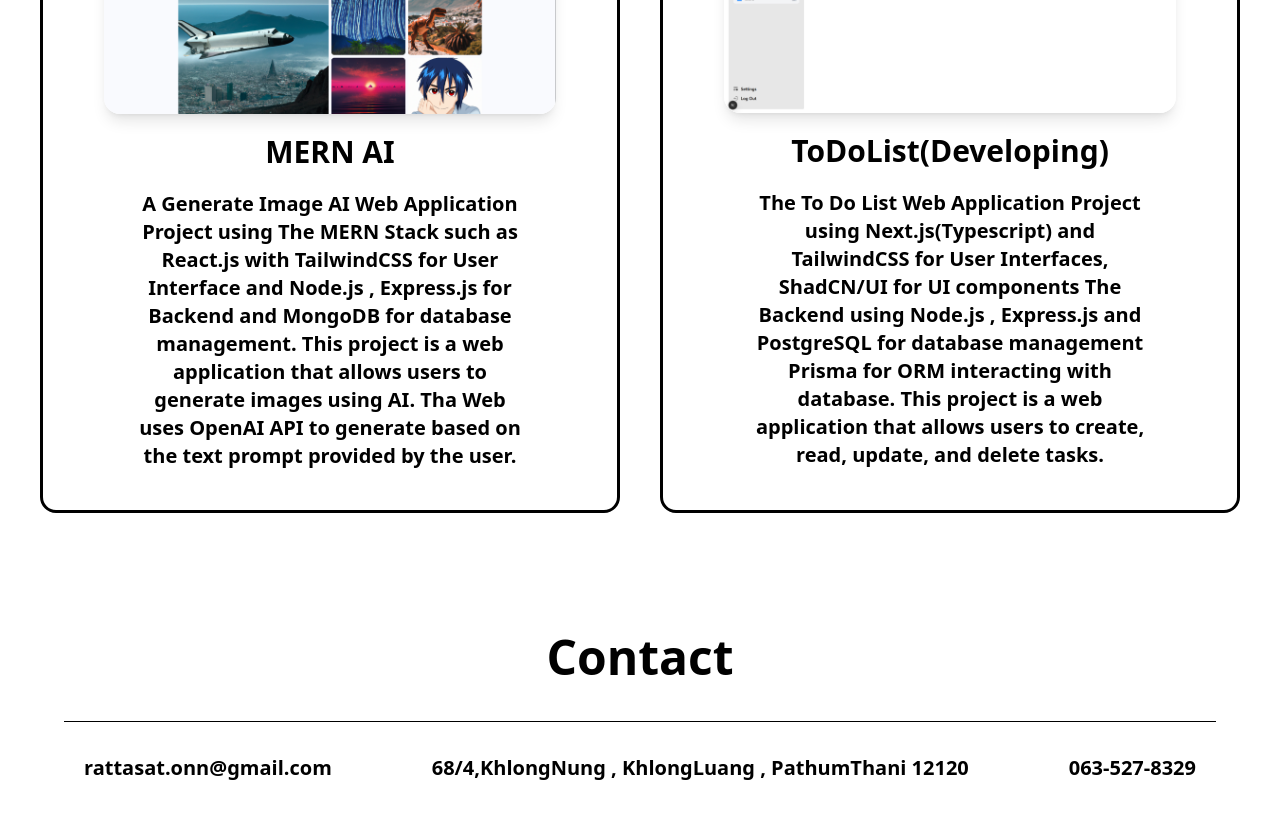
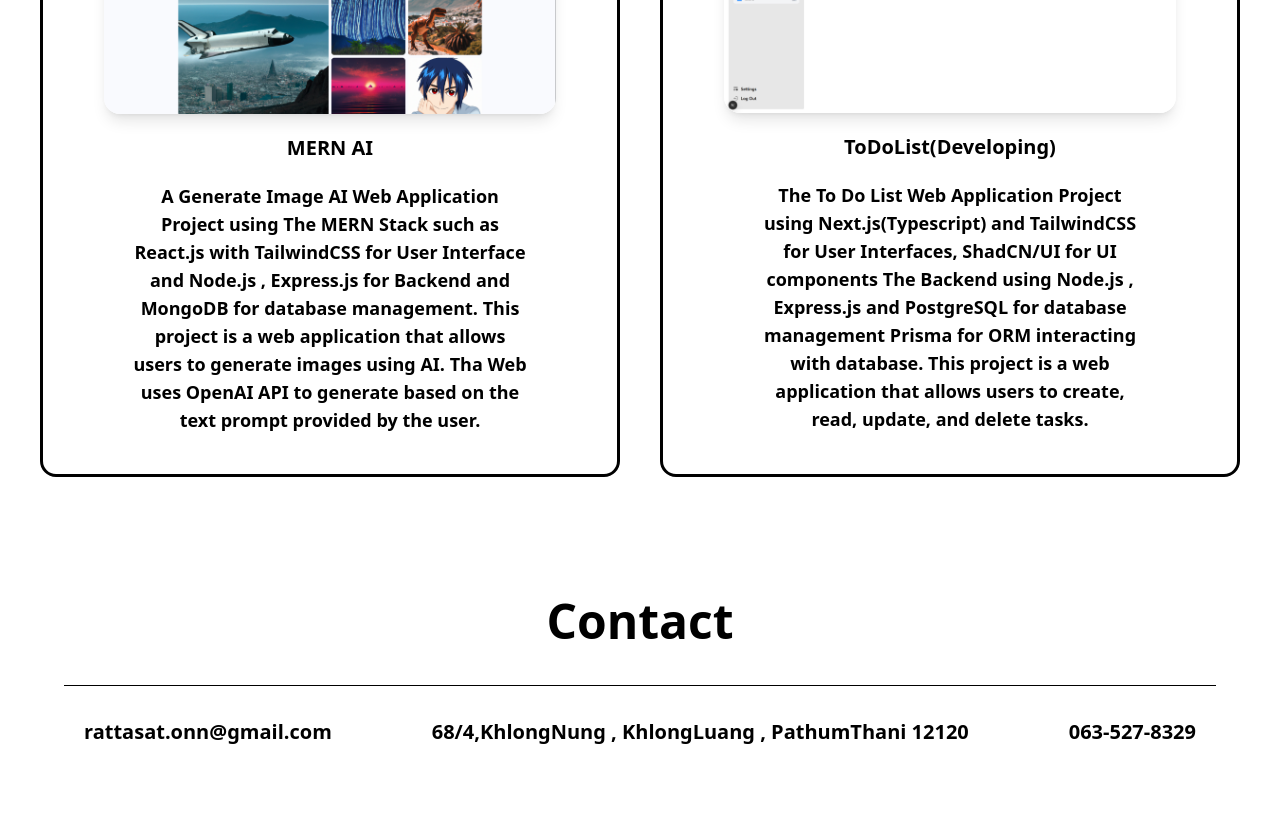
Before and after one commit to chxmpizz/My_Portfolio, a React (Vite) app: page / in a window 1280 px wide. Shown: the part 1740-2554 px from the top of the page. After the commit the page ends 2518 px from the top, so only its background shows below. Built offline with nearby package versions, Linux system fonts and the light colour scheme.

Commit message:
Fix overflow margin

```diff
--- a/src/pages/Contact.tsx
+++ b/src/pages/Contact.tsx
@@ -1,6 +1,6 @@
 const Contact = () => {
   return (
-    <div className="mt-15 text-5xl flex flex-col items-center justify-center w-full h-[100%] ">
+    <div className="mt-15 text-5xl flex flex-col items-center justify-center w-full h-[100%] overflow-hidden">
       <h1 className="text-5xl font-bold">
         Contact
       </h1>
--- a/src/pages/Home.tsx
+++ b/src/pages/Home.tsx
@@ -8,7 +8,7 @@ const Home = () => {
     max-sm:my-20 max-sm:mx-5 max-sm:flex-col max-sm:justify-around '>
       <img src={Intern} alt="intern" className='mt-10 lg:w-90 rounded-2xl md:w-70 sm:w-60 max-sm:w-65'/>
       <div className='flex flex-col justify-center items-center mt-5 md:w-[80%] lg:w-[50%] sm:w-[90%]'>
-            <h1 className='text-3xl font-bold text-center'>
+            <h1 className='text-3xl font-bold text-center max:sm:text-xl'>
               Hello , I'm Rattasat Onnomdee
             </h1>
               <p className='text-2xl font-semibold text-center mt-10 max-sm:text-md'>
--- a/src/pages/Projects.tsx
+++ b/src/pages/Projects.tsx
@@ -2,15 +2,15 @@ import MERN_AI from "../assets/MERN_AI.png"
 import ToDoList from "../assets/ToDoList.png"
 const Projects = () => {
   return (
-    <div className="flex flex-col my-30 text-5xl items-center justify-center w-full">
+    <div className="flex flex-col my-30 text-5xl items-center justify-center w-full overflow-hidden">
       <h1 className="text-5xl font-bold">
         Projects
       </h1>
        <div className="grid gap-10 sm:grid-cols-1 md:grid-cols-1 lg:grid-cols-2 mx-auto px-10 mt-10">
           <div className="flex flex-col items-center justify-center border-3 rounded-2xl px-1 py-5 mb-10 w-[100%] h-full">
             <img src={MERN_AI} alt="MERN AI" className="w-[80%] rounded-2xl shadow-lg mb-5 max-sm:w-[90%]"/>
-            <h1 className="text-3xl font-bold text-center">MERN AI</h1>
-            <p className="text-xl max-sm:text-md font-semibold text-center mt-5 w-[70%]">
+            <h1 className="text-xl font-bold text-center">MERN AI</h1>
+            <p className="text-lg font-semibold text-center mt-5 w-[70%]">
               A Generate Image AI Web Application Project using The MERN Stack such as React.js with TailwindCSS for User Interface
               and Node.js , Express.js for Backend and MongoDB for database management. This project is a web application that allows users to generate images using AI.
               Tha Web uses OpenAI API to generate based on the text prompt provided by the user.
@@ -18,8 +18,8 @@ const Projects = () => {
           </div>
           <div className="flex flex-col items-center justify-center border-3 rounded-2xl px-1 py-5 mb-10 w-[100%] h-full">
             <img src={ToDoList} alt="ToDoList" className="w-[80%] rounded-2xl shadow-lg mb-5 max-sm:w-[90%]"/>
-            <h1 className="text-3xl font-bold text-center">ToDoList(Developing)</h1>
-            <p className="text-xl font-semibold text-center mt-5 w-[70%]">
+            <h1 className="text-xl font-bold text-center">ToDoList(Developing)</h1>
+            <p className="text-lg font-semibold text-center mt-5 w-[70%]">
               The To Do List Web Application Project using Next.js(Typescript) and TailwindCSS for User Interfaces, ShadCN/UI for UI components
               The Backend using Node.js , Express.js and PostgreSQL for database management Prisma for ORM interacting with database. This project is a web application that allows users to create, read, update, and delete tasks.
             </p>
--- a/src/pages/Skills.tsx
+++ b/src/pages/Skills.tsx
@@ -18,7 +18,7 @@ const Skills = () => {
       <h1 className="text-5xl font-bold">
         Skills
       </h1>
-      <div className="grid grid-cols-2 sm:grid-cols-3 md:grid-cols-4 lg:grid-cols-5 gap-5 mt-10 lg:w-[50%] ">
+      <div className="grid grid-cols-2 sm:grid-cols-3 md:grid-cols-4 lg:grid-cols-5 gap-5 mt-10 lg:w-[50%] overflow-hidden">
          <div
 
           className="bg-gray-100 rounded-2xl shadow-lg text-[#ff5733]
```
